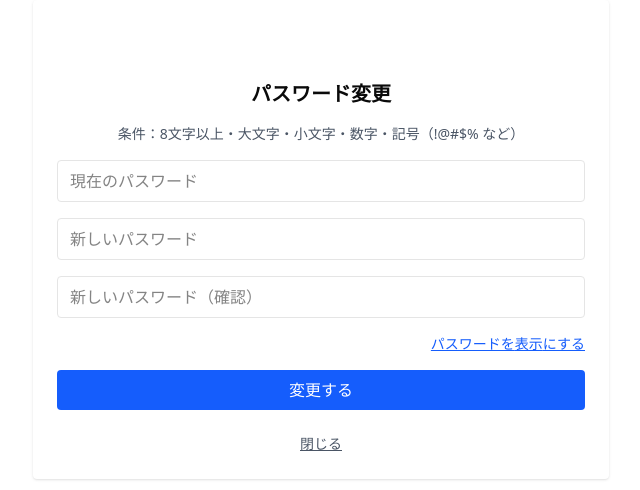
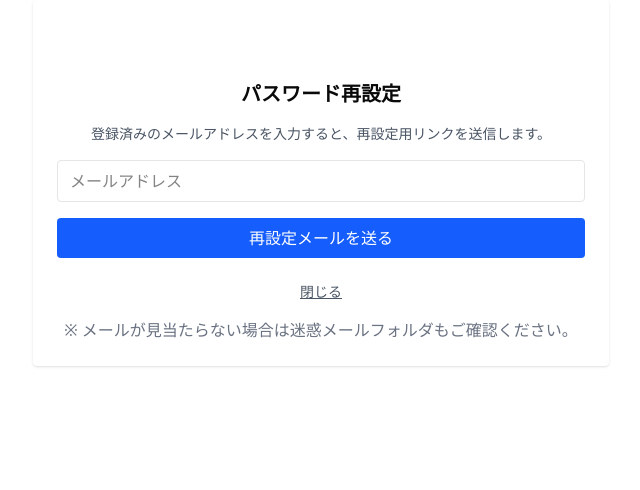
Before and after one commit to tsuyoshi-3110/cordely-owners, a Next.js app: page /forgot-password in a window 1280 px wide. Shown: the top 490 px of the page, without its empty margins (319-959 px from the left). Built offline with nearby package versions, Linux system fonts and the light colour scheme; no server answers.

Commit message:
2025 0828 1008

```diff
--- a/src/app/forgot-password/page.tsx
+++ b/src/app/forgot-password/page.tsx
@@ -2,89 +2,63 @@
 
 import { auth } from "@/lib/firebase";
 import { FirebaseError } from "firebase/app";
-import {
-  EmailAuthProvider,
-  reauthenticateWithCredential,
-  signOut,
-  updatePassword,
-} from "firebase/auth";
+import { sendPasswordResetEmail } from "firebase/auth";
 import { useRouter } from "next/navigation";
-import { useState } from "react";
+import { useEffect, useState } from "react";
 
 export default function Page() {
-  const user = auth.currentUser;
   const router = useRouter();
-
-  const [currentPassword, setCurrentPassword] = useState("");
-  const [newPassword, setNewPassword] = useState("");
-  const [confirmPassword, setConfirmPassword] = useState("");
+  const [email, setEmail] = useState("");
   const [message, setMessage] = useState("");
   const [isSuccess, setIsSuccess] = useState(false);
   const [loading, setLoading] = useState(false);
-  const [showPassword, setShowPassword] = useState(false);
+  const [cooldown, setCooldown] = useState(0); // 再送クールダウン（秒）
 
-  const validatePassword = (pw: string): string | null => {
-    if (pw.length < 8) return "パスワードは8文字以上にしてください。";
-    if (!/[a-z]/.test(pw)) return "小文字を1文字以上含めてください。";
-    if (!/[A-Z]/.test(pw)) return "大文字を1文字以上含めてください。";
-    if (!/[0-9]/.test(pw)) return "数字を1文字以上含めてください。";
-    if (!/[!@#$%^&*()_+\-=[\]{};':\"\\|,.<>/?]/.test(pw))
-      return "記号（!@#$%^&*など）を1文字以上含めてください。";
-    return null;
-  };
+  useEffect(() => {
+    if (cooldown <= 0) return;
+    const t = setInterval(() => setCooldown((s) => s - 1), 1000);
+    return () => clearInterval(t);
+  }, [cooldown]);
 
-  const handleChangePassword = async () => {
-    if (!user || !user.email) {
-      setMessage(
-        "ログイン情報が確認できません。再度ログインし直してください。"
-      );
-      setIsSuccess(false);
-      return;
-    }
-    if (newPassword !== confirmPassword) {
-      setMessage("新しいパスワードと確認用パスワードが一致しません。");
-      setIsSuccess(false);
-      return;
-    }
-    const error = validatePassword(newPassword);
-    if (error) {
-      setMessage(error);
-      setIsSuccess(false);
+  const handleSendReset = async () => {
+    setMessage("");
+    setIsSuccess(false);
+
+    if (!email || !/^[^\s@]+@[^\s@]+\.[^\s@]+$/.test(email)) {
+      setMessage("正しいメールアドレスを入力してください。");
       return;
     }
 
     setLoading(true);
     try {
-      const cred = EmailAuthProvider.credential(user.email, currentPassword);
-      await reauthenticateWithCredential(user, cred);
-      await updatePassword(user, newPassword);
-      await signOut(auth);
+      // いちばん簡単な方法：actionCodeSettings を渡さず、Firebaseのデフォルト画面で再設定
+      await sendPasswordResetEmail(auth, email);
 
-      setMessage("✅ パスワードを変更しました。再度ログインしてください。");
       setIsSuccess(true);
-      setCurrentPassword("");
-      setNewPassword("");
-      setConfirmPassword("");
-
-      setTimeout(() => router.replace("/login"), 1500);
+      setMessage(
+        "✅ パスワード再設定用のメールを送信しました。メール内のリンクから手続きを完了してください。"
+      );
+      setCooldown(60); // 60秒の再送クールダウン
     } catch (err) {
       console.error(err);
       setIsSuccess(false);
       if (err instanceof FirebaseError) {
         switch (err.code) {
-          case "auth/invalid-credential":
-          case "auth/wrong-password":
-            setMessage("現在のパスワードが正しくありません。");
+          case "auth/user-not-found":
+            setMessage(
+              "このメールアドレスのユーザーが見つかりませんでした。入力内容をご確認ください。"
+            );
             break;
-          case "auth/requires-recent-login":
+          case "auth/invalid-email":
+            setMessage("メールアドレスの形式が正しくありません。");
+            break;
+          case "auth/too-many-requests":
             setMessage(
-              "セキュリティのため再ログインが必要です。ログインし直してください。"
+              "短時間にリクエストが多すぎます。しばらく時間をおいてから再度お試しください。"
             );
             break;
           case "auth/network-request-failed":
-            setMessage(
-              "ネットワークエラーが発生しました。接続をご確認ください。"
-            );
+            setMessage("ネットワークエラーが発生しました。接続をご確認ください。");
             break;
           default:
             setMessage(`エラーが発生しました: ${err.message}`);
@@ -98,55 +72,38 @@ export default function Page() {
   };
 
   const handleClose = () => {
-    if (typeof window !== "undefined" && window.history.length > 1)
+    if (typeof window !== "undefined" && window.history.length > 1) {
       router.back();
-    else router.push("/login");
+    } else {
+      router.push("/login");
+    }
   };
 
   return (
     <div className="max-w-xl mx-auto bg-white p-6 rounded shadow space-y-4 pt-20">
-      <h2 className="text-xl font-bold text-center">パスワード変更</h2>
+      <h2 className="text-xl font-bold text-center">パスワード再設定</h2>
       <p className="text-sm text-gray-600 text-center">
-        条件：8文字以上・大文字・小文字・数字・記号（!@#$% など）
+        登録済みのメールアドレスを入力すると、再設定用リンクを送信します。
       </p>
 
       <input
-        type={showPassword ? "text" : "password"}
-        placeholder="現在のパスワード"
+        type="email"
+        placeholder="メールアドレス"
         className="w-full border px-3 py-2 rounded"
-        value={currentPassword}
-        onChange={(e) => setCurrentPassword(e.target.value)}
-      />
-      <input
-        type={showPassword ? "text" : "password"}
-        placeholder="新しいパスワード"
-        className="w-full border px-3 py-2 rounded"
-        value={newPassword}
-        onChange={(e) => setNewPassword(e.target.value)}
-      />
-      <input
-        type={showPassword ? "text" : "password"}
-        placeholder="新しいパスワード（確認）"
-        className="w-full border px-3 py-2 rounded"
-        value={confirmPassword}
-        onChange={(e) => setConfirmPassword(e.target.value)}
+        value={email}
+        onChange={(e) => setEmail(e.target.value)}
       />
 
-      <div className="text-right text-sm">
-        <button
-          onClick={() => setShowPassword((prev) => !prev)}
-          className="text-blue-600 underline"
-        >
-          パスワードを{showPassword ? "非表示" : "表示"}にする
-        </button>
-      </div>
-
       <button
-        onClick={handleChangePassword}
-        disabled={loading}
+        onClick={handleSendReset}
+        disabled={loading || cooldown > 0}
         className="bg-blue-600 text-white w-full py-2 rounded disabled:opacity-50"
       >
-        {loading ? "変更中…" : "変更する"}
+        {loading
+          ? "送信中…"
+          : cooldown > 0
+          ? `再送まで ${cooldown}s`
+          : "再設定メールを送る"}
       </button>
 
       <button
@@ -165,6 +122,10 @@ export default function Page() {
           {message}
         </p>
       )}
+
+      <div className="text-md text-gray-500 text-center">
+        ※ メールが見当たらない場合は迷惑メールフォルダもご確認ください。
+      </div>
     </div>
   );
 }
```
